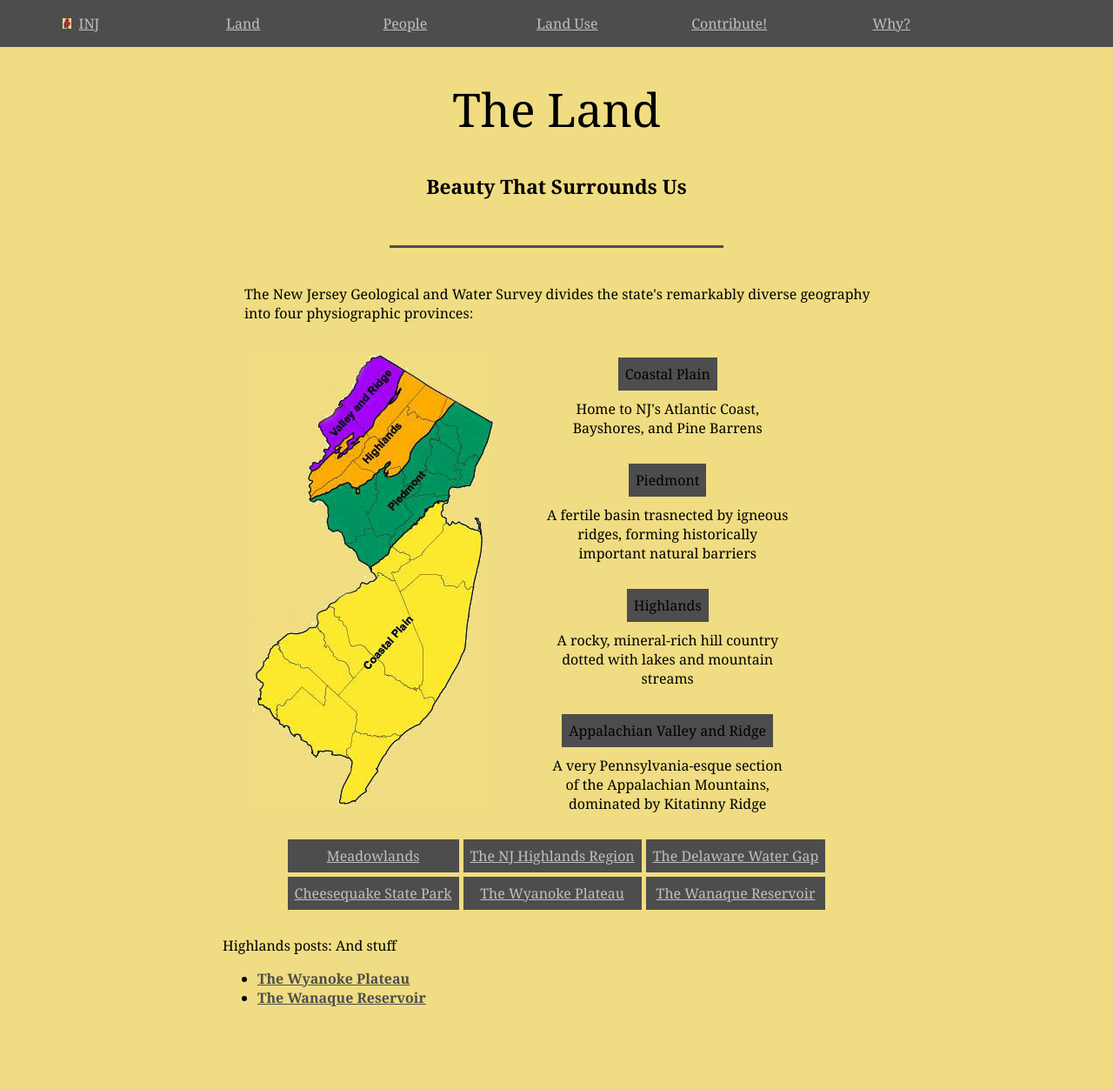
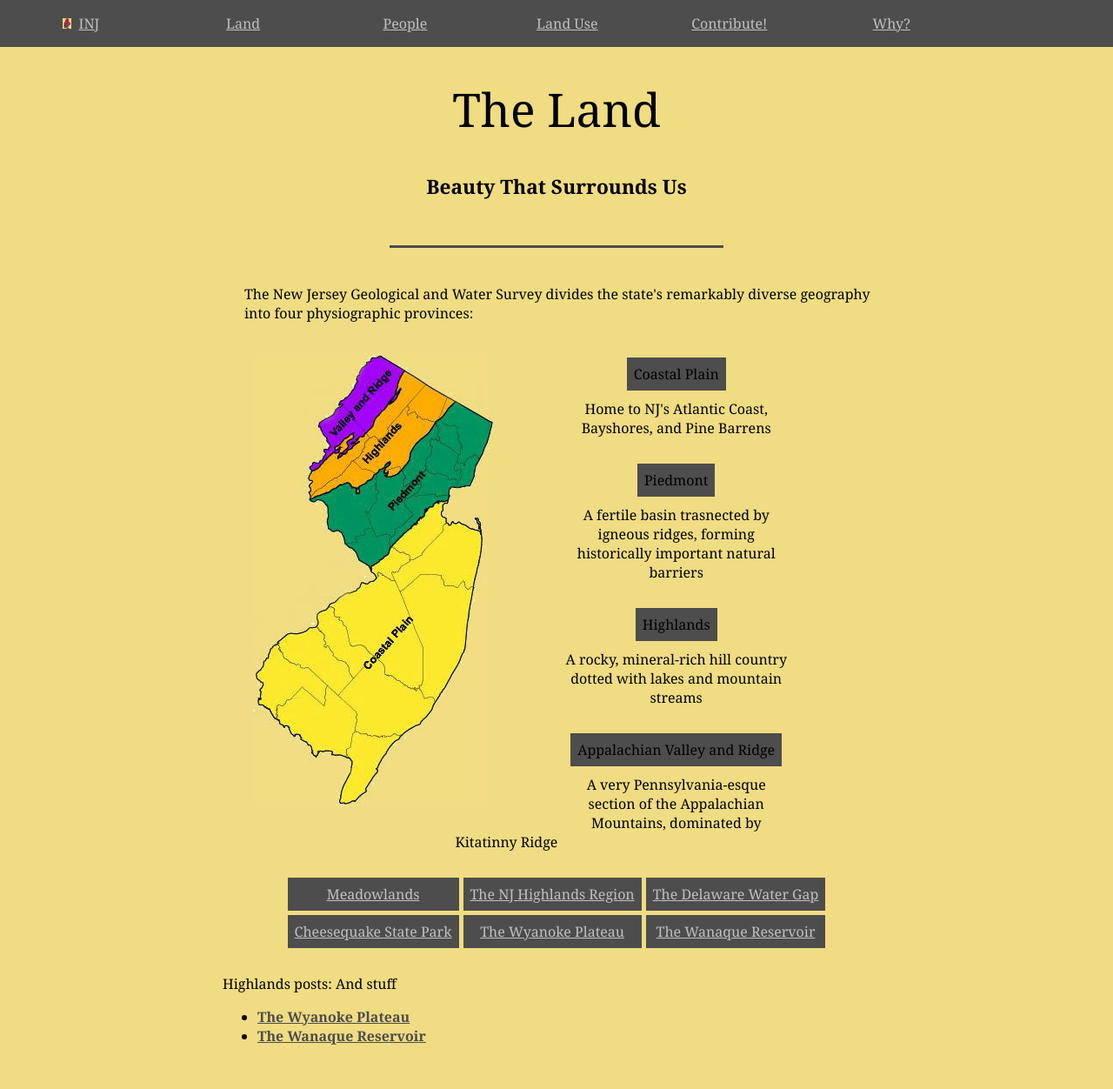
Before and after one commit to jonfried/oakafee.github.io, a Jekyll site: the page built from land.html, in a window 1280 px wide. Shown: the whole page at 87% size. Built offline with Jekyll 4.4.1, drawn with Linux system fonts in a browser that asks for light colours; before the commit the page ends 1208 px from its top, so only the background shows below that.

Commit message:
Update style.css

```diff
--- a/styles/style.css
+++ b/styles/style.css
@@ -137,7 +137,7 @@ div.map {
 }
 #land-map {
 	width: 45%;
-	margin-right: 25px;
+	margin-right: 45px;
 }
 img.land-use-map {
      max-width: 100%;
```
